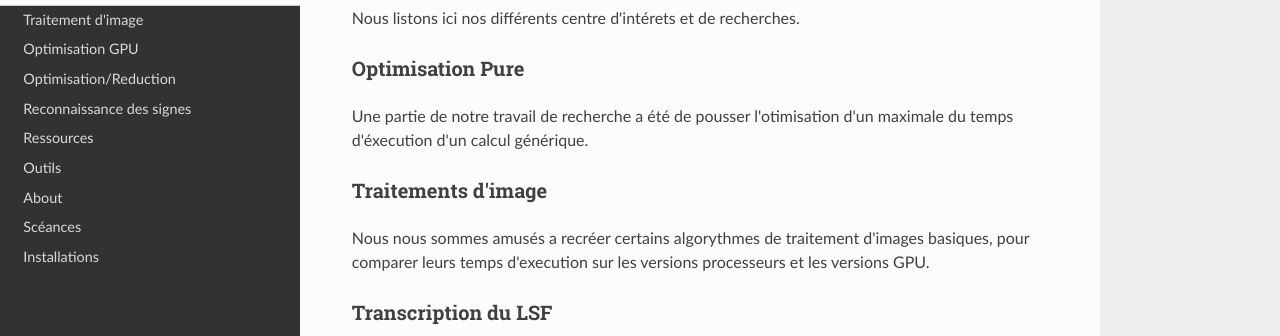
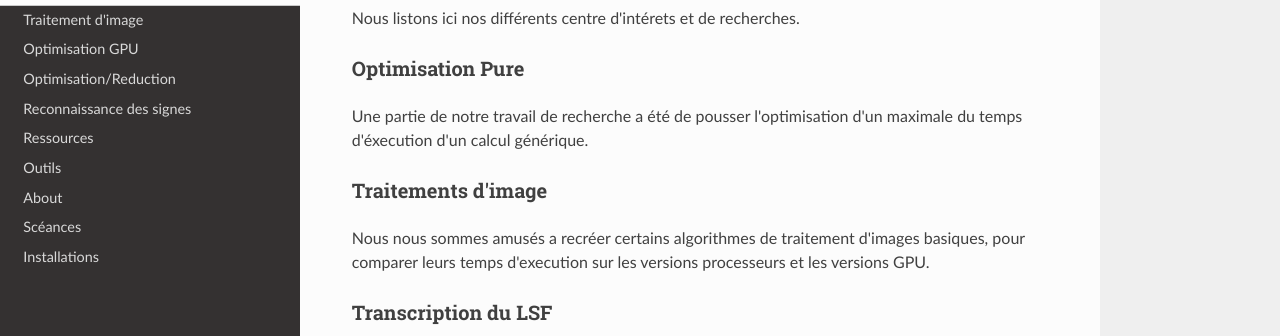
Before and after one commit to matEhickey/Projet-CUDA-M2, an MkDocs documentation site: the page built from Documentation/sourcesSite/docs/applications.md, in a window 1280 px wide and 1101 px high. Shown: the part 430-766 px from the top of the window. Built offline with MkDocs 1.6.1, drawn with Linux system fonts in a browser that asks for light colours; nearby versions of some CDN libraries; old or Windows-style settings are respelled for this version of MkDocs.

Commit message:
Update applications.md

```diff
--- a/Documentation/sourcesSite/docs/applications.md
+++ b/Documentation/sourcesSite/docs/applications.md
@@ -8,10 +8,10 @@ Nous remarquons dans cette liste la forte étendue du champs d'apllication des G
 Nous listons ici nos différents centre d'intérets et de recherches.
 
 ### Optimisation Pure
-Une partie de notre travail de recherche a été de pousser l'otimisation d'un maximale du temps d'éxecution d'un calcul générique.
+Une partie de notre travail de recherche a été de pousser l'optimisation d'un maximale du temps d'éxecution d'un calcul générique.
 
 ### Traitements d'image
-Nous nous sommes amusés a recréer certains algorythmes de traitement d'images basiques, pour comparer leurs temps d'execution sur les versions processeurs et les versions GPU.
+Nous nous sommes amusés a recréer certains algorithmes de traitement d'images basiques, pour comparer leurs temps d'execution sur les versions processeurs et les versions GPU.
 
 ### Transcription du LSF
 Comme projet de démonstration final, et avec les connaissances que nous avons acquise lors d ela premiere partie du projet, nous pensons être capable de réaliser un transcripteur du langage des signes francais, dans une version simplifié. En effet, le traitement se faisant sur des images et non des vidéos, certains signes ne seronts compréhensible par le systeme, dans sa version simple.
```
